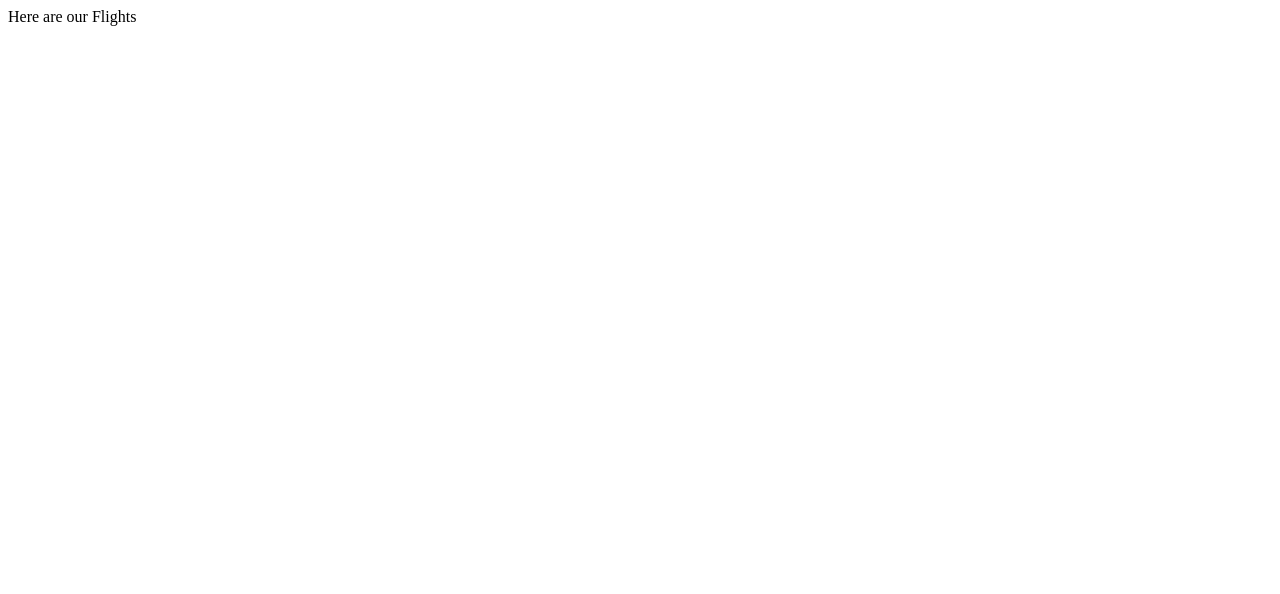
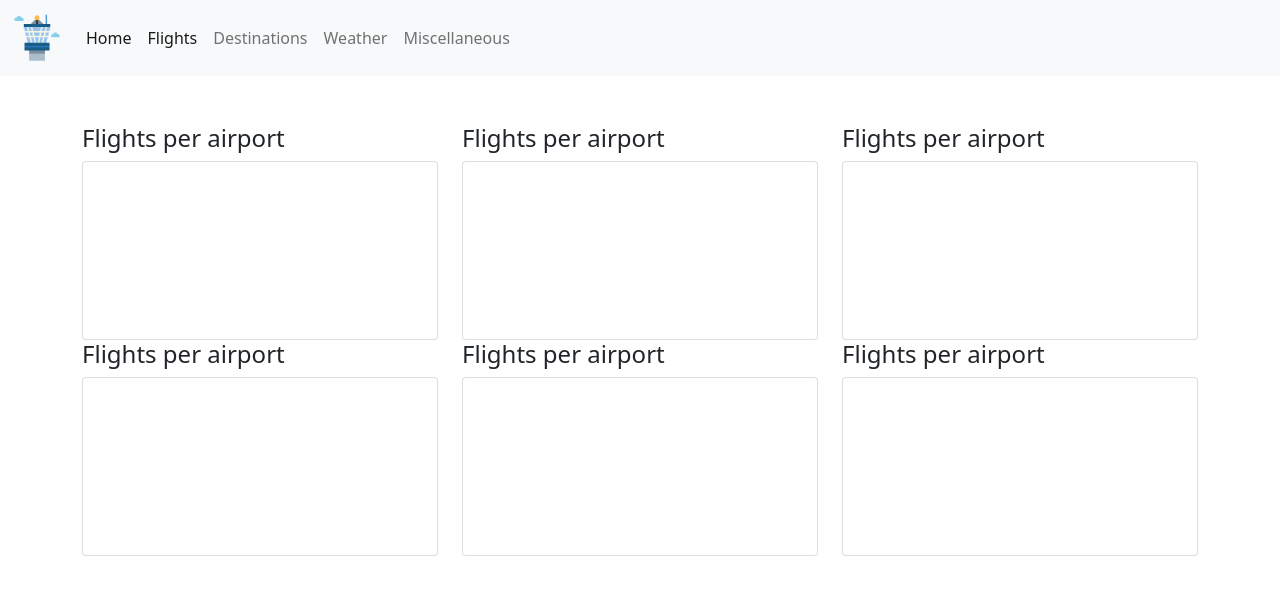
Before and after one commit to Duchynko/sep-6, a plain HTML site: page client/flights.html in a window 1280 px wide. Drawn offline with nearby package versions, Linux system fonts and the light colour scheme.

Commit message:
feat(client): create header component, add logo and favicon

```diff
--- /dev/null
+++ b/client/components/header.js
@@ -0,0 +1,53 @@
+class Header extends HTMLElement {
+    constructor() {
+      super();
+    }
+
+    connectedCallback() {
+      this.innerHTML = `
+      <nav class="navbar navbar-expand-lg navbar-light bg-light mb-5">
+        <div class="container-fluid">
+          <a class="navbar-brand" href="index.html">
+            <img src="public/control-tower.png" alt="" width="50" height="50" />
+          </a>
+          <button
+            class="navbar-toggler"
+            type="button"
+            data-bs-toggle="collapse"
+            data-bs-target="#navbarNav"
+            aria-controls="navbarNav"
+            aria-expanded="false"
+            aria-label="Toggle navigation"
+          >
+            <span class="navbar-toggler-icon"></span>
+          </button>
+          <div class="collapse navbar-collapse" id="navbarNav">
+            <ul class="navbar-nav">
+              <li class="nav-item">
+                <a class="nav-link active" aria-current="page" href="index.html"
+                  >Home</a
+                >
+              </li>
+              <li class="nav-item">
+                <a class="nav-link active" aria-current="page" href="flights.html"
+                  >Flights</a
+                >
+              </li>
+              <li class="nav-item">
+                <a class="nav-link" href="#">Destinations</a>
+              </li>
+              <li class="nav-item">
+                <a class="nav-link" href="#">Weather</a>
+              </li>
+              <li class="nav-item">
+                <a class="nav-link" href="#">Miscellaneous</a>
+              </li>
+            </ul>
+          </div>
+        </div>
+      </nav>
+      `;
+    }
+  }
+
+  customElements.define('header-component', Header);
--- a/client/flights.html
+++ b/client/flights.html
@@ -4,8 +4,67 @@
     <meta charset="UTF-8" />
     <meta name="viewport" content="width=device-width, initial-scale=1.0" />
     <title>Flights</title>
+    <link rel="icon" href="public/airplane.png" />
+    <script src="https://cdn.jsdelivr.net/npm/chart.js@2.9.4/dist/Chart.min.js"></script>
+    <link
+      href="https://cdn.jsdelivr.net/npm/bootstrap@5.0.0-beta1/dist/css/bootstrap.min.css"
+      rel="stylesheet"
+      integrity="sha384-giJF6kkoqNQ00vy+HMDP7azOuL0xtbfIcaT9wjKHr8RbDVddVHyTfAAsrekwKmP1"
+      crossorigin="anonymous"
+    />
+    <script src="components/header.js" type="text/javascript" defer></script>
   </head>
   <body>
-    Here are our Flights
+    <header-component></header-component>
+    <div class="container">
+      <div class="row">
+        <!-- ROW 1 -->
+        <div class="col-4">
+          <h4>Flights per airport</h4>
+          <div class="card">
+            <canvas id="myChart"></canvas>
+          </div>
+        </div>
+        <div class="col-4">
+          <h4>Flights per airport</h4>
+          <div class="card">
+            <canvas id=""></canvas>
+          </div>
+        </div>
+        <div class="col-4">
+          <h4>Flights per airport</h4>
+          <div class="card">
+            <canvas id=""></canvas>
+          </div>
+        </div>
+      </div>
+      <div class="row">
+        <!-- ROW 2 -->
+        <div class="col-4">
+          <h4>Flights per airport</h4>
+          <div class="card">
+            <canvas id="myChart"></canvas>
+          </div>
+        </div>
+        <div class="col-4">
+          <h4>Flights per airport</h4>
+          <div class="card">
+            <canvas id=""></canvas>
+          </div>
+        </div>
+        <div class="col-4">
+          <h4>Flights per airport</h4>
+          <div class="card">
+            <canvas id=""></canvas>
+          </div>
+        </div>
+      </div>
+      <!-- ROW 2 END -->
+    </div>
   </body>
+  <script
+    src="https://cdn.jsdelivr.net/npm/bootstrap@5.0.0-beta1/dist/js/bootstrap.bundle.min.js"
+    integrity="sha384-ygbV9kiqUc6oa4msXn9868pTtWMgiQaeYH7/t7LECLbyPA2x65Kgf80OJFdroafW"
+    crossorigin="anonymous"
+  ></script>
 </html>
```
Also changed, not shown: client/index.html (+4 -48 lines), client/public/airplane.png (added), client/public/control-tower.png (added).
